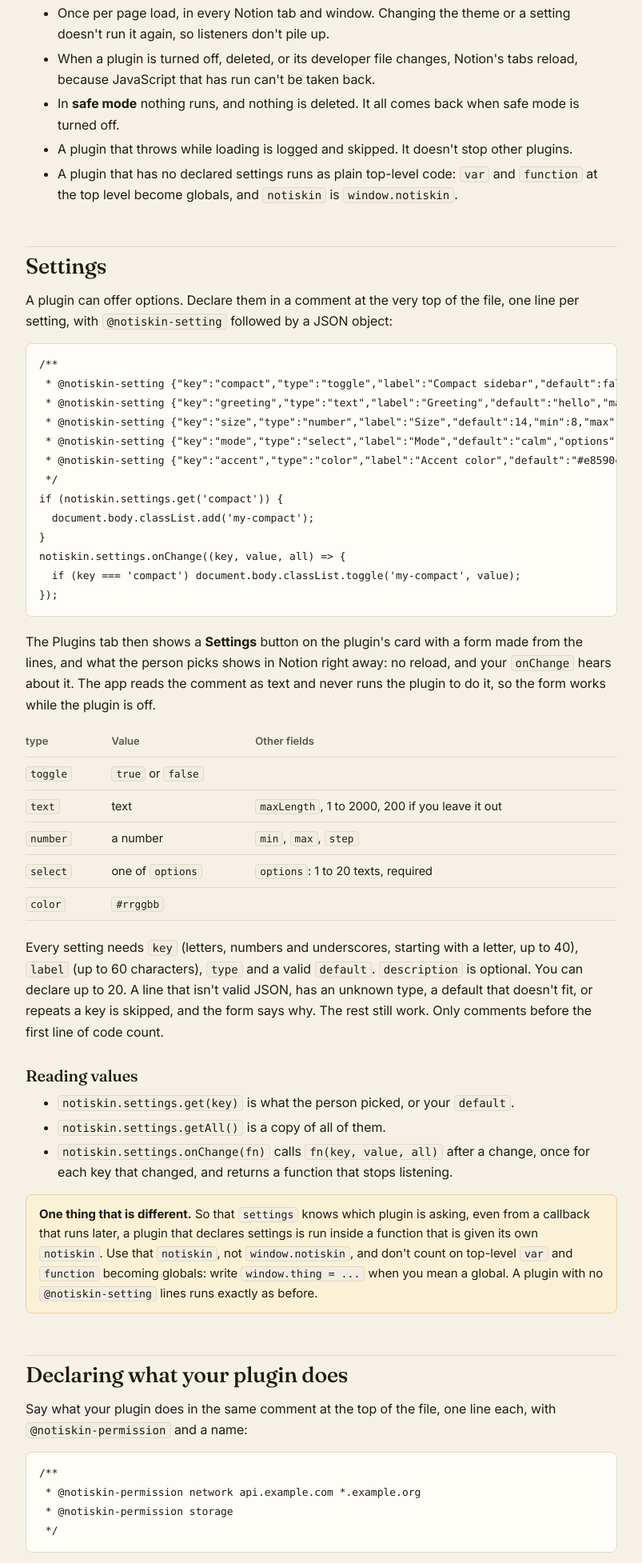
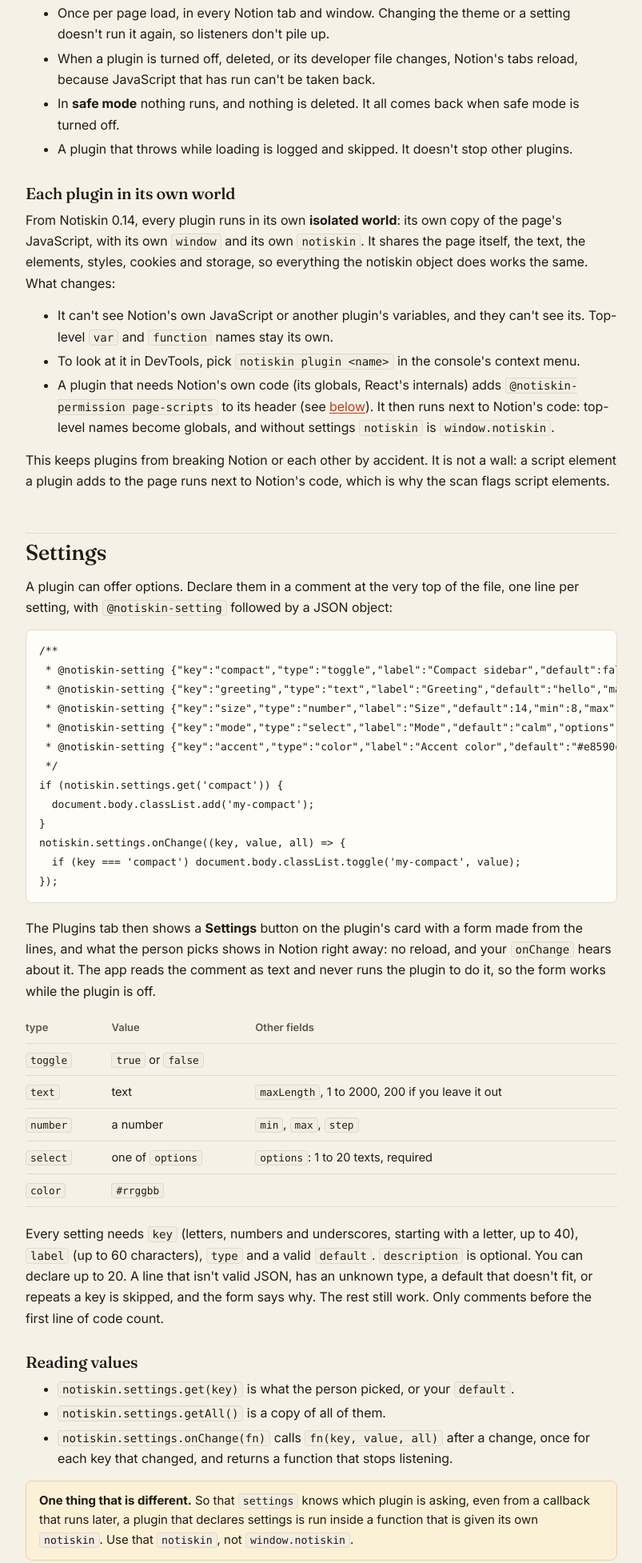
Before and after one commit to notiskin/notiskin.github.io, a website: page site/plugins.html in a window 1280 px wide. Shown: the part 2773-4727 px from the top of the page at 80% size, without its empty margins (248-1051 px from the left). Drawn offline with Linux system fonts and the light colour scheme.

Commit message:
Explain that each plugin runs in its own world unless it declares page-scripts

```diff
--- a/site/plugins.html
+++ b/site/plugins.html
@@ -76,8 +76,15 @@
 <li>When a plugin is turned off, deleted, or its developer file changes, Notion's tabs reload, because JavaScript that has run can't be taken back.</li>
 <li>In <strong>safe mode</strong> nothing runs, and nothing is deleted. It all comes back when safe mode is turned off.</li>
 <li>A plugin that throws while loading is logged and skipped. It doesn't stop other plugins.</li>
-<li>A plugin that has no declared settings runs as plain top-level code: <code>var</code> and <code>function</code> at the top level become globals, and <code>notiskin</code> is <code>window.notiskin</code>.</li>
 </ul>
+<h3 id="worlds">Each plugin in its own world</h3>
+<p>From Notiskin 0.14, every plugin runs in its own <strong>isolated world</strong>: its own copy of the page's JavaScript, with its own <code>window</code> and its own <code>notiskin</code>. It shares the page itself, the text, the elements, styles, cookies and storage, so everything the notiskin object does works the same. What changes:</p>
+<ul>
+<li>It can't see Notion's own JavaScript or another plugin's variables, and they can't see its. Top-level <code>var</code> and <code>function</code> names stay its own.</li>
+<li>To look at it in DevTools, pick <code>notiskin plugin &lt;name&gt;</code> in the console's context menu.</li>
+<li>A plugin that needs Notion's own code (its globals, React's internals) adds <code>@notiskin-permission page-scripts</code> to its header (see <a href="#permissions">below</a>). It then runs next to Notion's code: top-level names become globals, and without settings <code>notiskin</code> is <code>window.notiskin</code>.</li>
+</ul>
+<p>This keeps plugins from breaking Notion or each other by accident. It is not a wall: a script element a plugin adds to the page runs next to Notion's code, which is why the scan flags script elements.</p>
 
 <h2 id="settings">Settings</h2>
 <p>A plugin can offer options. Declare them in a comment at the very top of the file, one line per setting, with <code>@notiskin-setting</code> followed by a JSON object:</p>
@@ -111,7 +118,7 @@ notiskin.settings.onChange((key, value, all) =&gt; {
 <li><code>notiskin.settings.getAll()</code> is a copy of all of them.</li>
 <li><code>notiskin.settings.onChange(fn)</code> calls <code>fn(key, value, all)</code> after a change, once for each key that changed, and returns a function that stops listening.</li>
 </ul>
-<div class="warn"><p><strong>One thing that is different.</strong> So that <code>settings</code> knows which plugin is asking, even from a callback that runs later, a plugin that declares settings is run inside a function that is given its own <code>notiskin</code>. Use that <code>notiskin</code>, not <code>window.notiskin</code>, and don't count on top-level <code>var</code> and <code>function</code> becoming globals: write <code>window.thing = ...</code> when you mean a global. A plugin with no <code>@notiskin-setting</code> lines runs exactly as before.</p></div>
+<div class="warn"><p><strong>One thing that is different.</strong> So that <code>settings</code> knows which plugin is asking, even from a callback that runs later, a plugin that declares settings is run inside a function that is given its own <code>notiskin</code>. Use that <code>notiskin</code>, not <code>window.notiskin</code>.</p></div>
 
 <h2 id="permissions">Declaring what your plugin does</h2>
 <p>Say what your plugin does in the same comment at the top of the file, one line each, with <code>@notiskin-permission</code> and a name:</p>
@@ -124,12 +131,12 @@ notiskin.settings.onChange((key, value, all) =&gt; {
 <tbody>
 <tr><td><code>network &lt;host&gt; [&lt;host&gt; ...]</code></td><td>talks to other sites. List them like <code>api.example.com</code> or <code>*.example.com</code>: lowercase, no <code>https://</code>, up to 10 on a line and 20 in all.</td></tr>
 <tr><td><code>storage</code></td><td>reads or writes cookies, <code>localStorage</code>, <code>sessionStorage</code> or IndexedDB.</td></tr>
-<tr><td><code>page-scripts</code></td><td>touches Notion's own JavaScript: its globals, or React's internals on the page's elements.</td></tr>
+<tr><td><code>page-scripts</code></td><td>needs Notion's own JavaScript: its globals, or React's internals on the page's elements. This line changes how the plugin runs: next to Notion's code instead of in <a href="#worlds">its own world</a>.</td></tr>
 <tr><td><code>dynamic-code</code></td><td>builds and runs more code: <code>eval</code>, <code>new Function</code>, <code>import()</code>, a timer given text, a script element.</td></tr>
 </tbody></table></div>
 <p>The app also scans your code for things that look like each of these. It reads the code, it never runs it. People see both lists before they turn your plugin on, as small labels on its card and on Browse, and in the update dialog, which points out what a new version adds. Reviewers see them side by side. When the scan finds something your plugin doesn't declare, the warning says so, with the line it saw.</p>
 <p>A line that doesn't make sense is skipped with a note and the rest still count. Only comments before the first line of code count, the same as settings.</p>
-<div class="warn"><p><strong>These lines are not enforced.</strong> Whatever a plugin declares, it still runs with full access to Notion's page: it can read every page you open and send data out, for example through an image or a CSS <code>url()</code>. The scan can be fooled too. The lines are there so people and reviewers can see what a plugin says it does next to what its code seems to do. Declare honestly: a plugin whose scan finds more than it says will be asked about in review.</p></div>
+<div class="warn"><p><strong>Apart from <code>page-scripts</code>, these lines are not enforced.</strong> Whatever a plugin declares, it still runs with full access to Notion's page: it can read every page you open and send data out, for example through an image or a CSS <code>url()</code>. The scan can be fooled too. The lines are there so people and reviewers can see what a plugin says it does next to what its code seems to do. Declare honestly: a plugin whose scan finds more than it says will be asked about in review.</p></div>
 
 <h2 id="dev">Developer mode</h2>
 <p>To write a plugin without installing it each time, turn on <strong>Settings → Developer</strong> and pick a folder. Every <code>.js</code> file in it runs in Notion like an installed plugin, and <strong>saving a file reloads Notion's tabs</strong> so the new code runs. The files stay where they are, nothing is copied into <code>~/.notiskin/plugins</code>.</p>
```
Also changed, not shown: test/site.test.js (+13 -0 lines).
